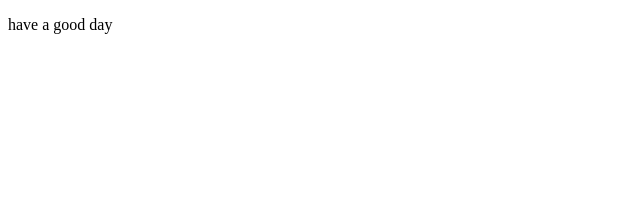
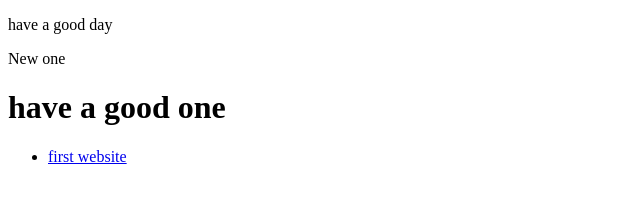
Before and after one commit to XuhongLiu90/XuhongLiu90.github.io, a plain HTML site: page index.html in a window 1280 px wide. Shown: the whole page, without its empty margins (0-640 px from the left). Drawn offline with Linux system fonts and the light colour scheme.

Commit message:
Update index.html

```diff
--- a/index.html
+++ b/index.html
@@ -5,5 +5,10 @@
     </head>
     <body>
         <p>have a good day</p>
+        <p>New one</p>
     </body>
+     <h1>have a good one</h1>
+     <ul>
+        <li><a href="frist website/index.html">first website</a></li>
+     </ul>
 </html>
```
